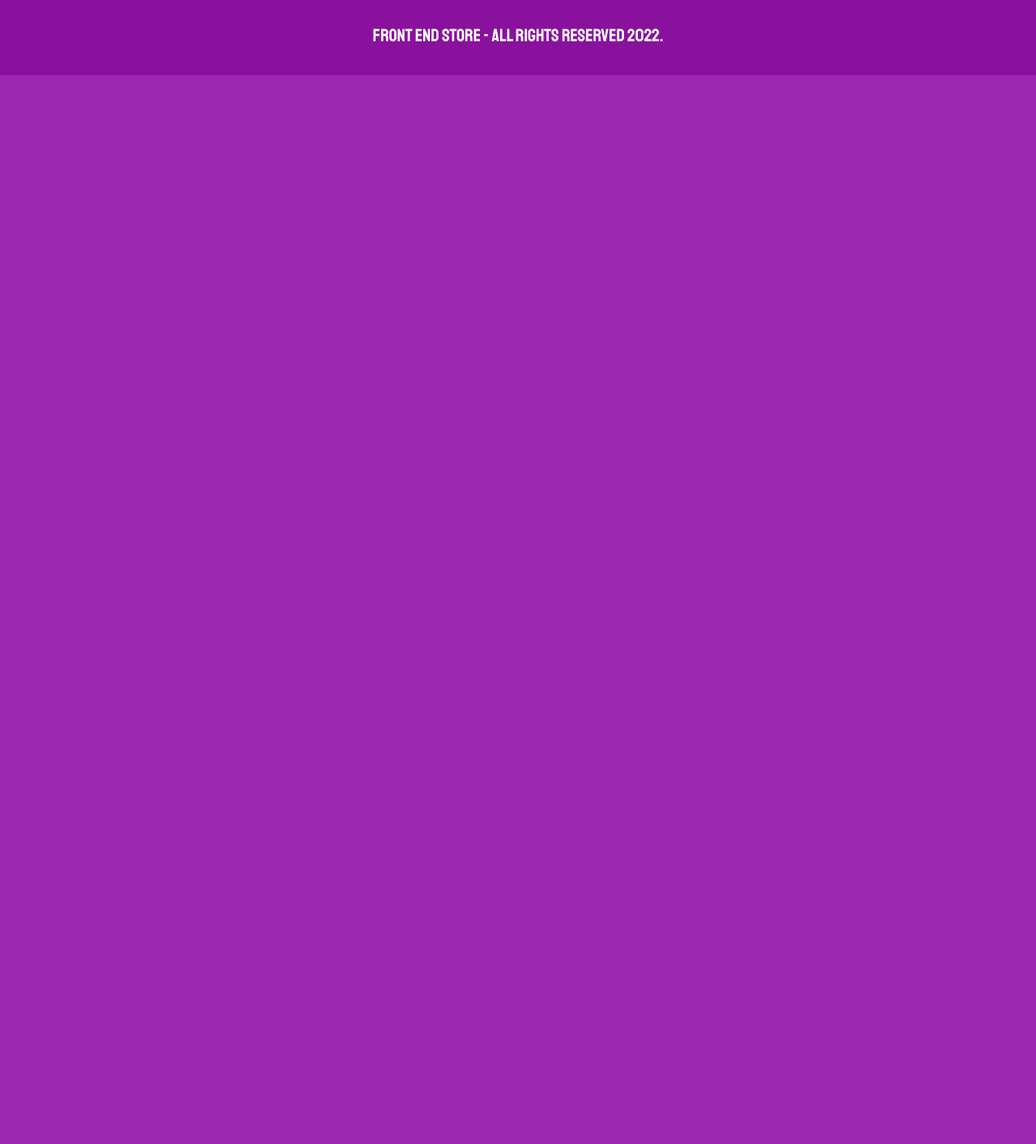
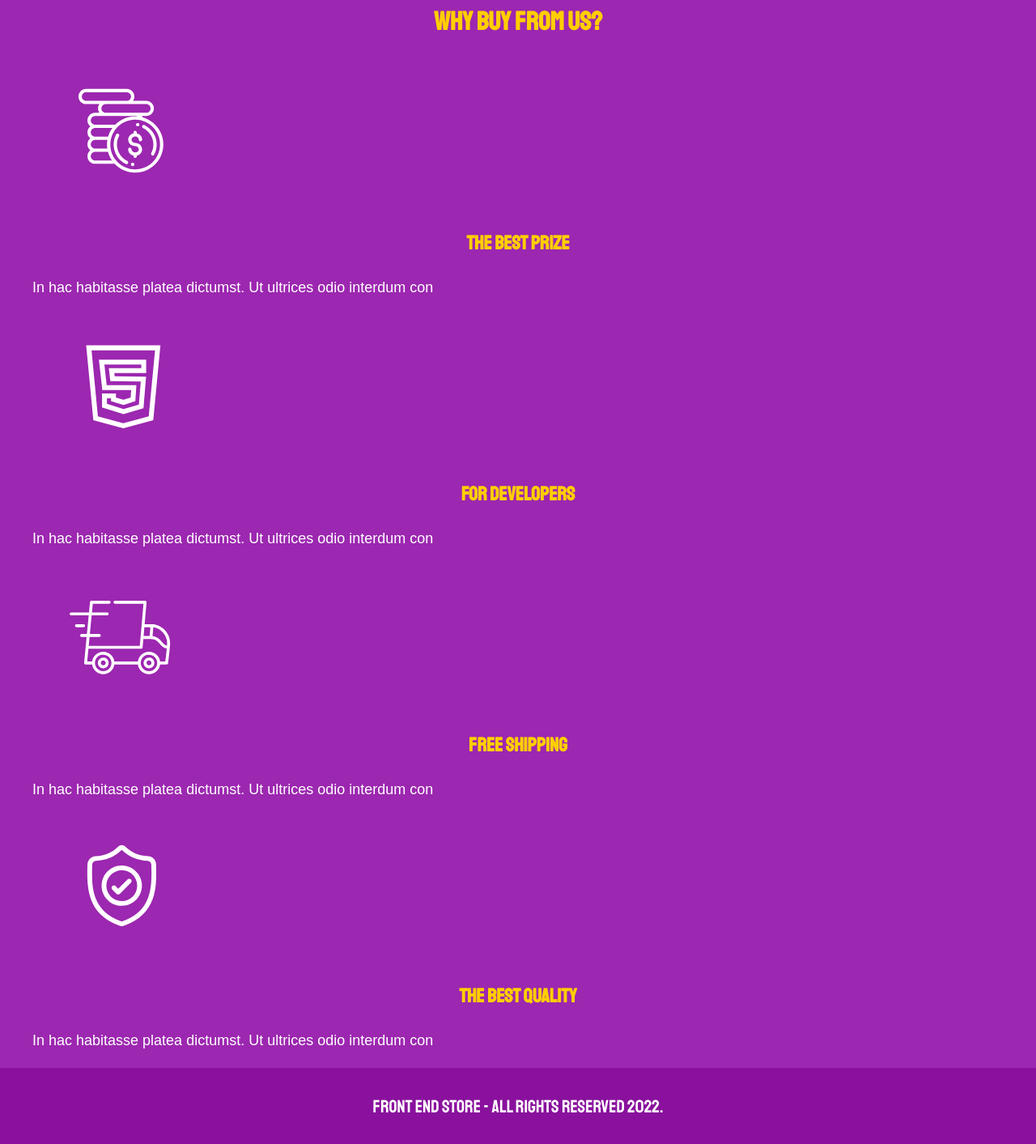
Before and after one commit to lauravvs/FrontEndStore-P2, a plain HTML site: page aboutus.html in a window 1280 px wide. Shown: the part 779-2192 px from the top of the page at 81% size. Before the commit the page ends 872 px from the top, so only its background shows below. Drawn offline with Linux system fonts and the light colour scheme.

Commit message:
about-us-finish

```diff
--- a/aboutus.html
+++ b/aboutus.html
@@ -33,7 +33,31 @@
 
 
     </main>
-
+    <section class="container purchase">
+        <h2 class="purchase__title"> Why buy from us? </h2>
+        <div class="blocks">
+            <div class="block">
+                <img class="block__img" src="img/icono_1.png" alt="why buy from us?">
+                <h3 class="block__title"> The best prize </h3>
+                <p>In hac habitasse platea dictumst. Ut ultrices odio interdum con</p>
+            </div> <!--block-->
+            <div class="block">
+            <img class="block__img" src= "img/icono_2.png" alt="why buy from us?">
+                <h3 class="block__title"> For developers </h3>
+                <p>In hac habitasse platea dictumst. Ut ultrices odio interdum con</p>
+            </div> <!--block-->
+            <div class="block">
+                <img class="block__img" src="img/icono_3.png" alt="why buy from us?">
+                <h3 class="block__title"> Free shipping </h3>
+                <p>In hac habitasse platea dictumst. Ut ultrices odio interdum con</p>
+            </div> <!--block-->
+            <div class="block">
+                <img class="block__img" src="img/icono_4.png" alt="why buy from us?">
+                <h3 class="block__title"> The best quality </h3>
+                <p>In hac habitasse platea dictumst. Ut ultrices odio interdum con</p>
+            </div> <!--block-->
+        </div> <!--blocks-->
+    </section>
     <footer class="footer" >
         <p class="footer__text"> Front End Store - All rights reserved 2022. </p>
     </footer>
```
